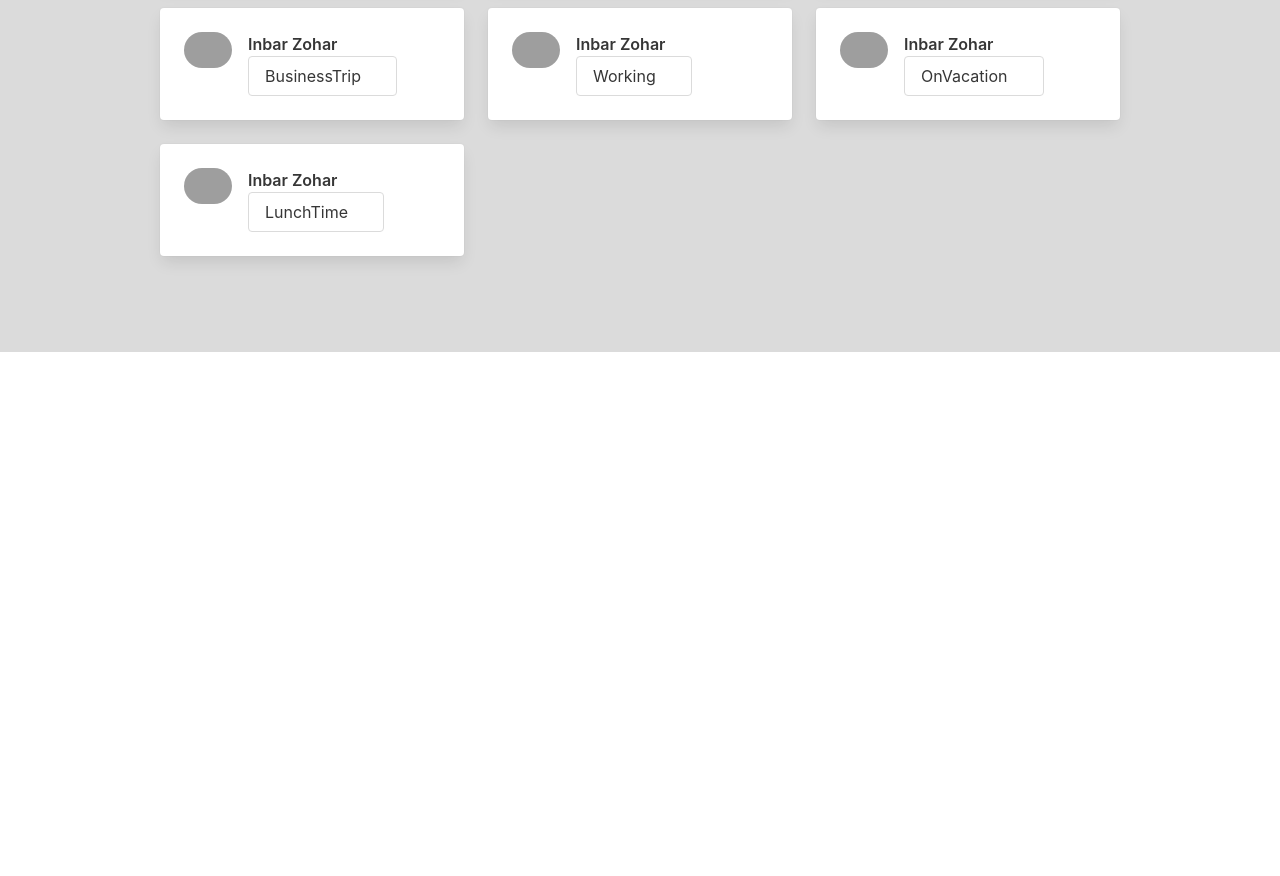
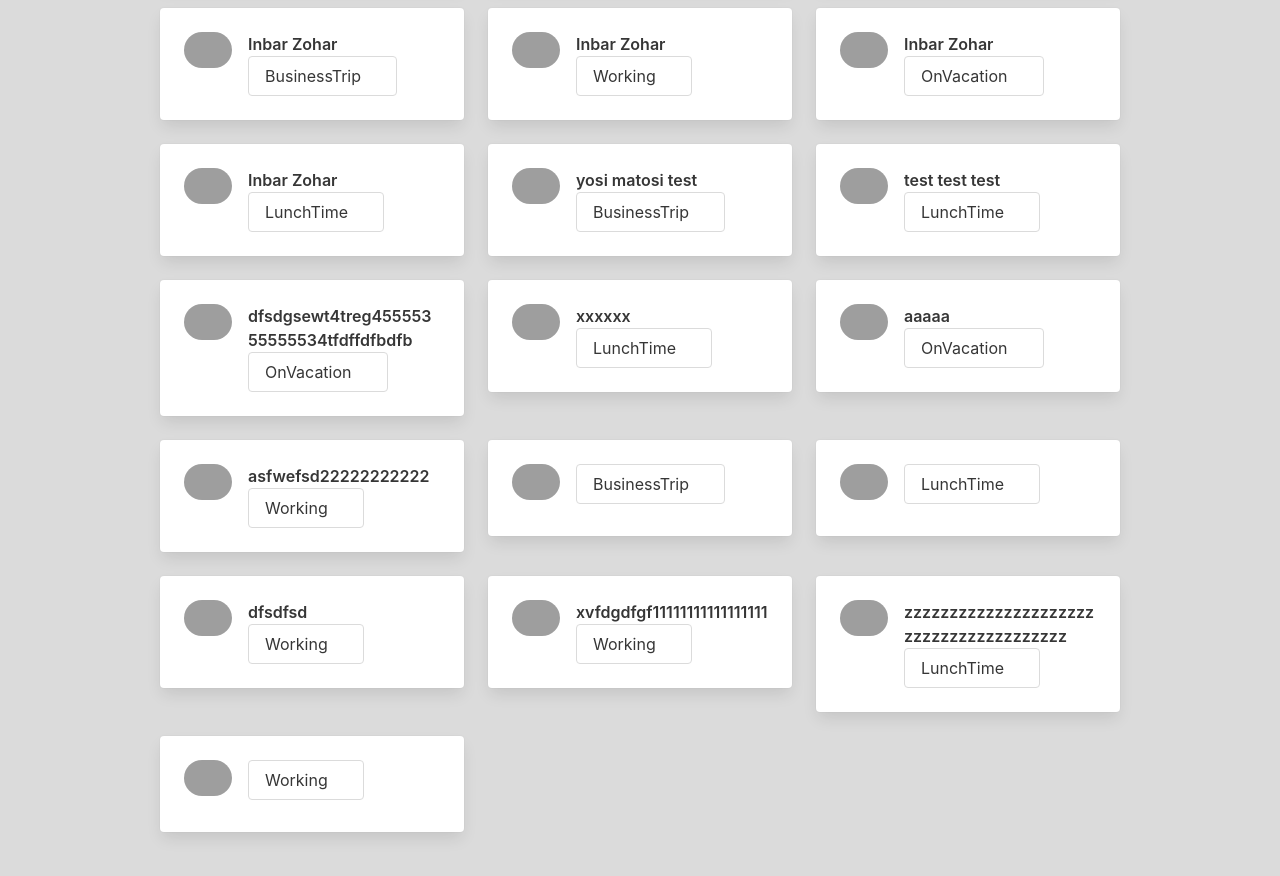
Before and after one commit to royshooshy/team8, a React (Create React App) app: page /employees-list in a window 1280 px wide. Shown: the part 680-1556 px from the top of the page. Before the commit the page ends 1032 px from the top, so only its background shows below. Built offline with nearby package versions, Linux system fonts and the light colour scheme; data requests are answered from the project's data file; grey boxes are pictures that could not be loaded.

Commit message:
add user logic

```diff
--- a/db.json
+++ b/db.json
@@ -64,6 +64,66 @@
       "id": 13,
       "name": "Inbar Zohar",
       "status": 3
+    },
+    {
+      "name": "yosi matosi test",
+      "status": 4,
+      "id": 14
+    },
+    {
+      "name": "test test test",
+      "status": 3,
+      "id": 15
+    },
+    {
+      "name": "dfsdgsewt4treg45555355555534tfdffdfbdfb",
+      "status": 2,
+      "id": 16
+    },
+    {
+      "name": "xxxxxx",
+      "status": 3,
+      "id": 17
+    },
+    {
+      "name": "aaaaa",
+      "status": 2,
+      "id": 18
+    },
+    {
+      "name": "asfwefsd22222222222",
+      "status": 1,
+      "id": 19
+    },
+    {
+      "name": "",
+      "status": 4,
+      "id": 20
+    },
+    {
+      "name": "",
+      "status": 3,
+      "id": 21
+    },
+    {
+      "name": "dfsdfsd",
+      "status": 1,
+      "id": 22
+    },
+    {
+      "name": "xvfdgdfgf11111111111111111",
+      "status": 1,
+      "id": 23
+    },
+    {
+      "name": "zzzzzzzzzzzzzzzzzzzzzzzzzzzzzzzzzzzzzzz",
+      "status": 3,
+      "id": 24
+    },
+    {
+      "name": "",
+      "status": 1,
+      "id": 25
     }
   ],
   "employees-statuses": [
--- a/src/Component/list-filter/list-filter.tsx
+++ b/src/Component/list-filter/list-filter.tsx
@@ -1,4 +1,4 @@
-import { useEffect, useState } from "react";
+import { useEffect, useRef, useState } from "react";
 import { debounce, debounceTime, Subject } from "rxjs";
 
 const ListFilter = (props: any) => {
@@ -6,10 +6,11 @@ const ListFilter = (props: any) => {
   const [filterSelection, setFilterSelection] = useState<{
     str: string;
     status: { id: number; value: string };
-  }>({str:"",status:{ id: -1, value: "Select Status" }});
+  }>({ str: "", status: { id: -1, value: "Select Status" } });
   const [statuses, setStatuses] = useState<{ id: number; value: string }[]>([]);
-  const [isStatusDDOpen, toggleStatusDD] = useState<boolean>(false);
   const [isModalOpen, toggleModal] = useState<boolean>(false);
+  const createItemInput = useRef<any>(null);
+  const createItemSelection = useRef<any>(null);
 
   useEffect(() => {
     setStatuses([{ id: -1, value: "Select Status" }, ...props.data.statuses]);
@@ -53,6 +54,21 @@ const ListFilter = (props: any) => {
     //props.data.onFilterChange({ selectedStatus });
   };
 
+  const onCreateUser = (e: any) => {
+    props.data.onCreateUser({
+      selectedState: createItemSelection?.current?.selectedOptions[0].value,
+      text: createItemInput?.current?.value,
+    });
+  };
+
+  const clearModal = () => {
+    // TODO: replace with a hook
+    (document?.querySelector("[data-id='createItemInput']") as any).value = "";
+
+    (
+      document?.querySelector("[data-id='createItemSelection']") as any
+    ).selectedIndex = undefined;
+  };
   filterChange$
     .pipe(debounceTime(300))
     .subscribe((data) => props.data.onFilterChange(data));
@@ -63,7 +79,10 @@ const ListFilter = (props: any) => {
         <div className="column">
           <div className="buttons is-right">
             <button
-              onClick={() => toggleModal(!isModalOpen)}
+              onClick={() => {
+                clearModal();
+                toggleModal(!isModalOpen);
+              }}
               className="button is-info"
             >
               Create
@@ -99,19 +118,47 @@ const ListFilter = (props: any) => {
           <div className="modal-content">
             <div className="modal-card">
               <header className="modal-card-head">
-                <p className="modal-card-title">Create New User</p>
+                <p className="modal-card-title">Create New</p>
               </header>
               <section className="modal-card-body">
                 <input
+                  data-id="createItemInput"
+                  ref={createItemInput}
                   className="input"
                   type="text"
                   placeholder="Type User Name"
                 />
+                <div className="column">
+                  <div className="select">
+                    <select
+                      data-id="createItemSelection"
+                      ref={createItemSelection}
+                      onChange={(e) => onStatusSelectClick(e)}
+                    >
+                      {statuses
+                        .filter((s) => s.id !== -1)
+                        .map((status: { id: number; value: string }) => (
+                          <option value={status.id}>{status.value}</option>
+                        ))}
+                    </select>
+                  </div>
+                </div>
               </section>
               <footer className="modal-card-foot">
-                <button className="button is-info">Create</button>
                 <button
-                  onClick={() => toggleModal(!isModalOpen)}
+                  onClick={(e) => {
+                    toggleModal(!isModalOpen);
+                    onCreateUser(e);
+                  }}
+                  className="button is-info"
+                >
+                  Create
+                </button>
+                <button
+                  onClick={() => {
+                    clearModal();
+                    toggleModal(!isModalOpen);
+                  }}
                   className="button"
                 >
                   Cancel
--- a/src/employees-list/employees-list.tsx
+++ b/src/employees-list/employees-list.tsx
@@ -24,7 +24,6 @@ function EmployeesList() {
     );
     Promise.all([getEmployyees, getEmployeeStatuses]).then(
       ([employees, statuses]) => {
-        debugger
         setEmployees(employees.data);
         setListItems(
           employees.data.map((emp) => {
@@ -69,7 +68,8 @@ function EmployeesList() {
           } else {
             return e.status === e.status;
           }
-      }).filter((e) => {
+        })
+        .filter((e) => {
           if (data.str !== "") {
             return e.name.toLowerCase().includes(data.str.toLowerCase());
           } else {
@@ -88,12 +88,31 @@ function EmployeesList() {
           };
         })
     );
-
-
   };
 
   const handleCreateUser = (data: IListItem) => {
-
+    axios
+      .post<any>(`${configData.SERVER_URL}/employees`, {
+        name: data.text,
+        status: data.selectedState ? +data.selectedState : 1,
+      })
+      .then((emp) => {
+        const newEmps = [...employees, emp.data as IEmployee];
+        setEmployees(newEmps);
+        setListItems(
+          newEmps.map((emp) => {
+            return {
+              id: emp.id,
+              text: emp.name,
+              // image
+              selectedState: emp.status,
+              states: empStatuses.map((s) => {
+                return { id: s.id, value: s.value };
+              }),
+            };
+          })
+        );
+      });
   };
 
   return (
```
Lines whose indentation alone changed are shown as unchanged.
